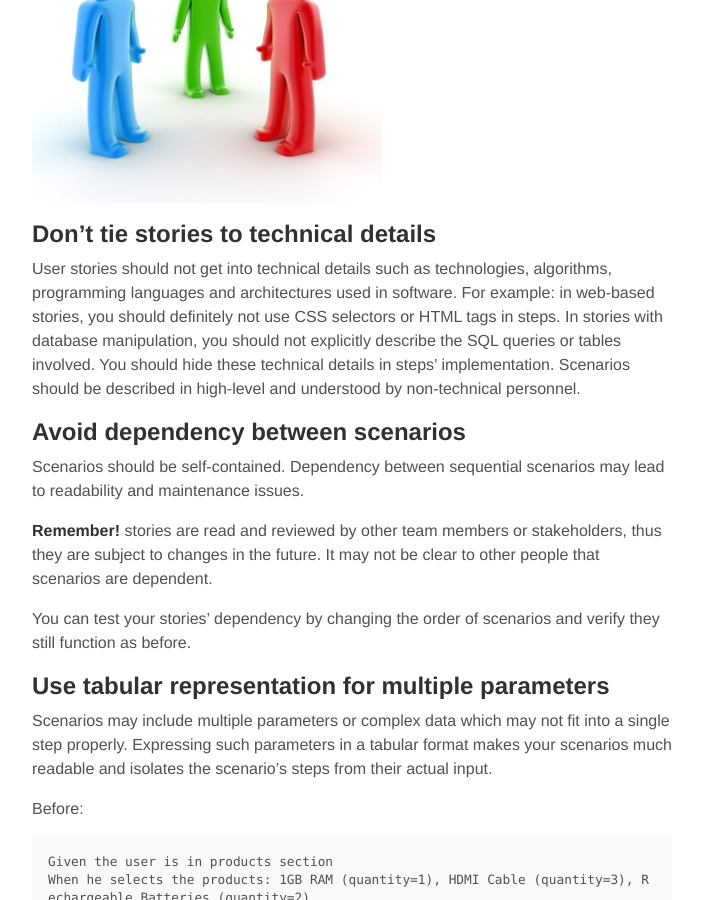
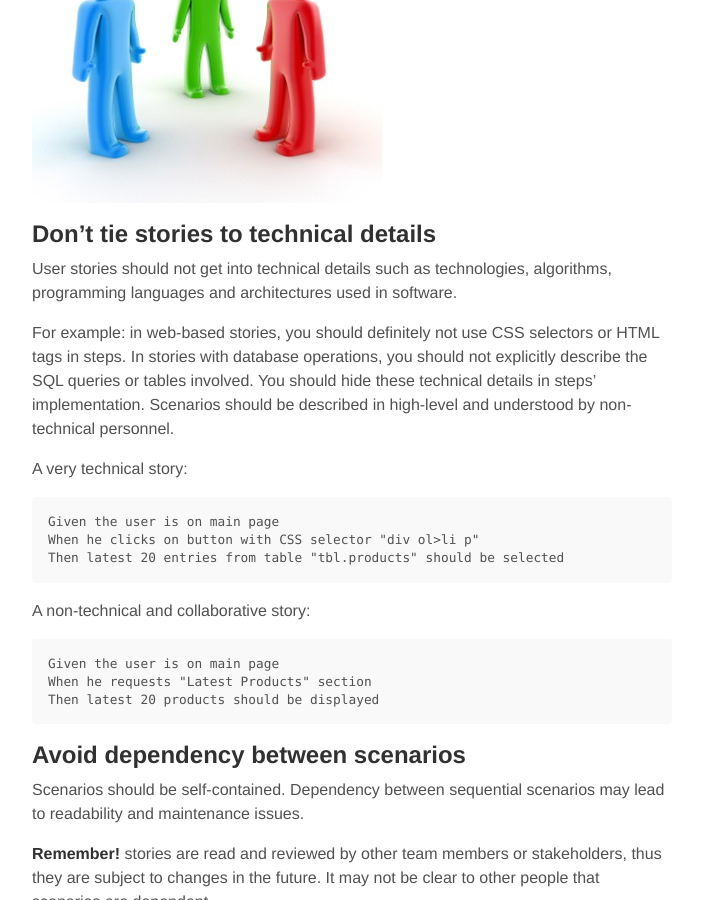
Before and after one commit to waseemh/waseemh.github.io_F, a Jekyll site: the page built from _posts/2014-08-25-writing-better-bdd-stories.md, in a window 1280 px wide and 900 px high, scrolled down 779 px. Shown: the whole window, without its empty margins (288-990 px from the left). Built offline with Jekyll 4.4.1, drawn with Linux system fonts in a browser that asks for light colours; Markdown is read by kramdown in place of the engine named in the settings.

Commit message:
add example for technical story

```diff
--- a/_posts/2014-08-25-writing-better-bdd-stories.md
+++ b/_posts/2014-08-25-writing-better-bdd-stories.md
@@ -19,8 +19,21 @@ __Note:__ Since most BDD frameworks today support [Gherkin](http://docs.behat.or
 
 ## Don't tie stories to technical details
 User stories should not get into technical details such as technologies, algorithms, programming languages and architectures used in software.
-For example: in web-based stories, you should definitely not use CSS selectors or HTML tags in steps. In stories with database manipulation, you should not explicitly describe the SQL queries or tables involved.
+
+For example: in web-based stories, you should definitely not use CSS selectors or HTML tags in steps. In stories with database operations, you should not explicitly describe the SQL queries or tables involved.
 You should hide these technical details in steps' implementation. Scenarios should be described in high-level and understood by non-technical personnel.
+
+A very technical story:
+
+	Given the user is on main page
+	When he clicks on button with CSS selector "div ol>li p"
+	Then latest 20 entries from table "tbl.products" should be selected
+
+A non-technical and collaborative story:
+
+	Given the user is on main page
+	When he requests "Latest Products" section
+	Then latest 20 products should be displayed
 
 ## Avoid dependency between scenarios
 Scenarios should be self-contained. Dependency between sequential scenarios may lead to readability and maintenance issues.
```
